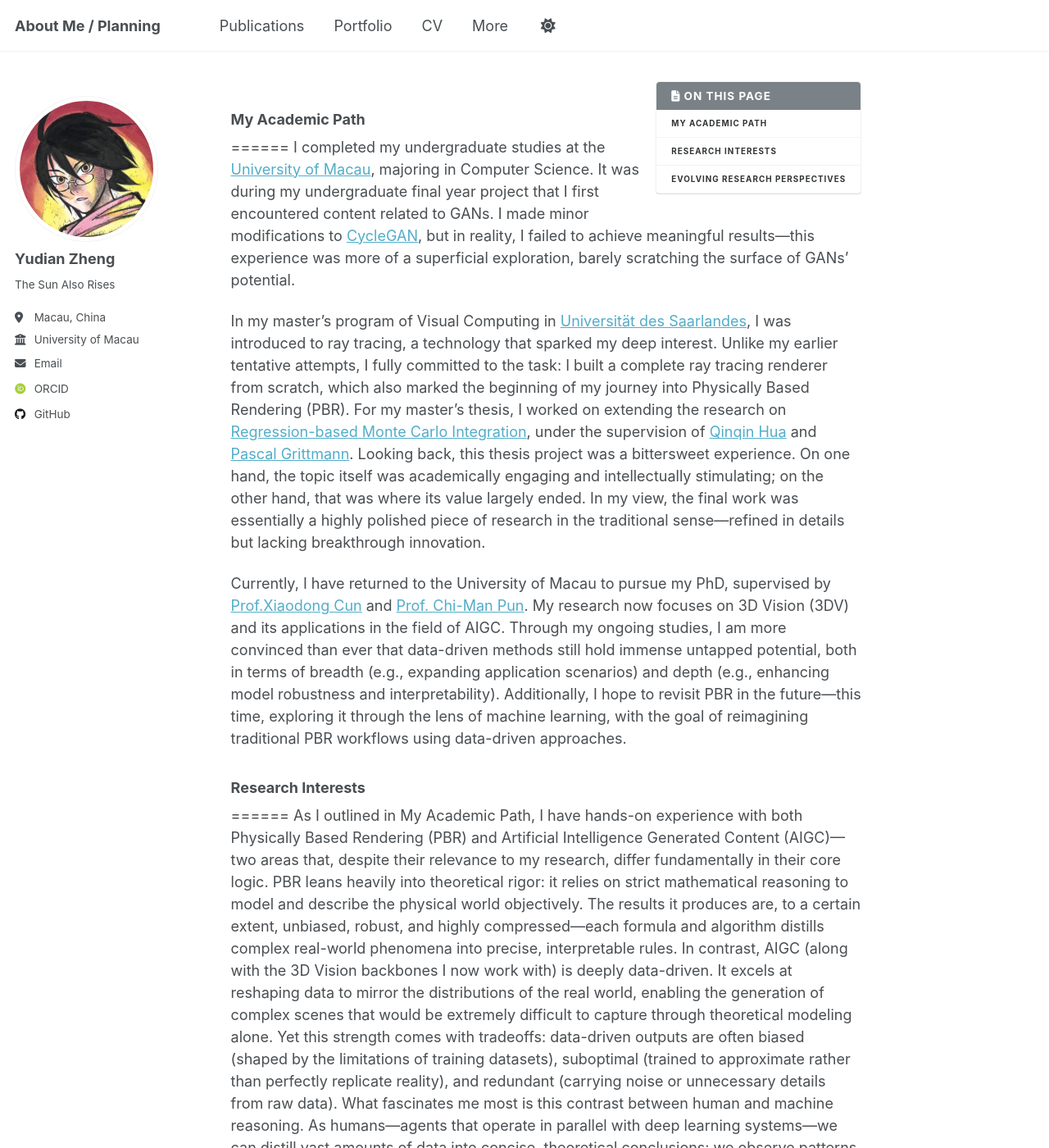
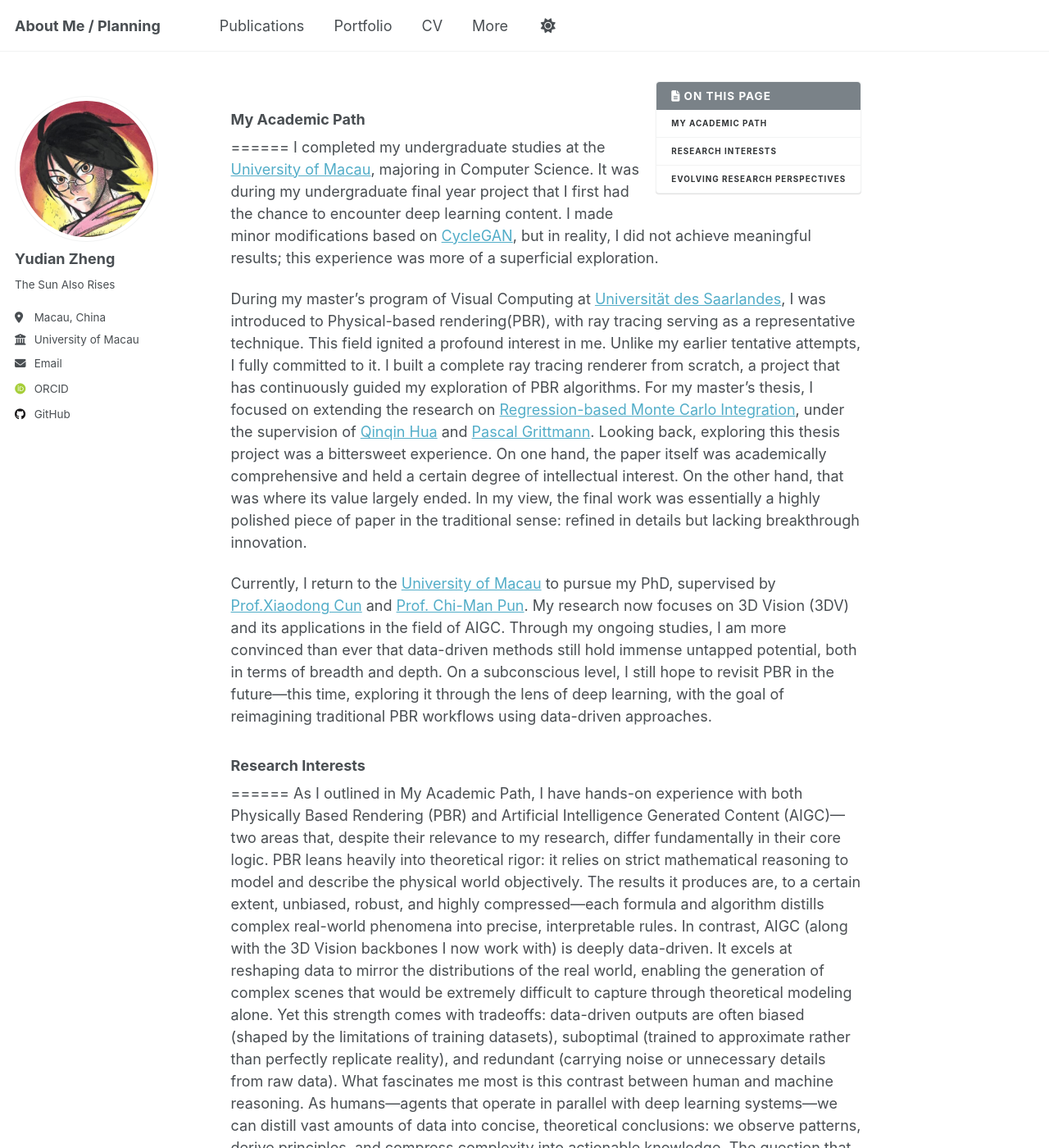
Before and after one commit to yudianzheng/yudianzheng.github.io, a Jekyll site: the page built from _pages/more.md, in a window 1280 px wide and 1400 px high. Shown: the whole window at 82% size. Built offline with Jekyll 4.4.1, drawn with Linux system fonts in a browser that asks for light colours; some web fonts are replaced; a script that is not in the unit is left out; some of the changed text lies outside the part shown.

Commit message:
update Academic Path

```diff
--- a/_pages/more.md
+++ b/_pages/more.md
@@ -11,11 +11,11 @@ redirect_from:
 
 ### My Academic Path
 ======
-I completed my undergraduate studies at the [University of Macau](https://www.um.edu.mo/), majoring in Computer Science. It was during my undergraduate final year project that I first encountered content related to GANs. I made minor modifications to [CycleGAN](https://arxiv.org/pdf/1703.10593), but in reality, I failed to achieve meaningful results—this experience was more of a superficial exploration, barely scratching the surface of GANs’ potential.
+I completed my undergraduate studies at the [University of Macau](https://www.um.edu.mo/), majoring in Computer Science. It was during my undergraduate final year project that I first had the chance to encounter deep learning content. I made minor modifications based on [CycleGAN](https://arxiv.org/pdf/1703.10593), but in reality, I did not achieve meaningful results; this experience was more of a superficial exploration.
 
-In my master’s program of Visual Computing in [Universität des Saarlandes](https://www.uni-saarland.de/), I was introduced to ray tracing, a technology that sparked my deep interest. Unlike my earlier tentative attempts, I fully committed to the task: I built a complete ray tracing renderer from scratch, which also marked the beginning of my journey into Physically Based Rendering (PBR). For my master’s thesis, I worked on extending the research on [Regression-based Monte Carlo Integration](https://arxiv.org/pdf/2211.07422), under the supervision of [Qinqin Hua](https://qingqin-hua.com/) and [Pascal Grittmann](https://graphics.cg.uni-saarland.de/people/grittmann.html). Looking back, this thesis project was a bittersweet experience. On one hand, the topic itself was academically engaging and intellectually stimulating; on the other hand, that was where its value largely ended. In my view, the final work was essentially a highly polished piece of research in the traditional sense—refined in details but lacking breakthrough innovation.
+During my master’s program of Visual Computing at [Universität des Saarlandes](https://www.uni-saarland.de/), I was introduced to Physical-based rendering(PBR), with ray tracing serving as a representative technique.  This field ignited a profound interest in me. Unlike my earlier tentative attempts, I fully committed to it. I built a complete ray tracing renderer from scratch, a project that has continuously guided my exploration of PBR algorithms. For my master's thesis, I focused on extending the research on [Regression-based Monte Carlo Integration](https://arxiv.org/pdf/2211.07422), under the supervision of [Qinqin Hua](https://qingqin-hua.com/) and [Pascal Grittmann](https://graphics.cg.uni-saarland.de/people/grittmann.html). Looking back, exploring this thesis project was a bittersweet experience. On one hand, the paper itself was academically comprehensive and held a certain degree of intellectual interest. On the other hand, that was where its value largely ended. In my view, the final work was essentially a highly polished piece of paper in the traditional sense: refined in details but lacking breakthrough innovation.
 
-Currently, I have returned to the University of Macau to pursue my PhD, supervised by [Prof.Xiaodong Cun](https://vinthony.github.io/academic/) and [Prof. Chi-Man Pun](https://cmpun.github.io/). My research now focuses on 3D Vision (3DV) and its applications in the field of AIGC. Through my ongoing studies, I am more convinced than ever that data-driven methods still hold immense untapped potential, both in terms of breadth (e.g., expanding application scenarios) and depth (e.g., enhancing model robustness and interpretability). Additionally, I hope to revisit PBR in the future—this time, exploring it through the lens of machine learning, with the goal of reimagining traditional PBR workflows using data-driven approaches.
+Currently, I return to the [University of Macau](https://www.um.edu.mo/) to pursue my PhD, supervised by [Prof.Xiaodong Cun](https://vinthony.github.io/academic/) and [Prof. Chi-Man Pun](https://cmpun.github.io/). My research now focuses on 3D Vision (3DV) and its applications in the field of AIGC. Through my ongoing studies, I am more convinced than ever that data-driven methods still hold immense untapped potential, both in terms of breadth and depth. On a subconscious level, I still hope to revisit PBR in the future—this time, exploring it through the lens of deep learning, with the goal of reimagining traditional PBR workflows using data-driven approaches.
 
 ### Research Interests
 ======
```
Also changed, not shown: other parts of _pages/more.md (+1 -2 lines), _pages/about.md (+1 -6 lines).
